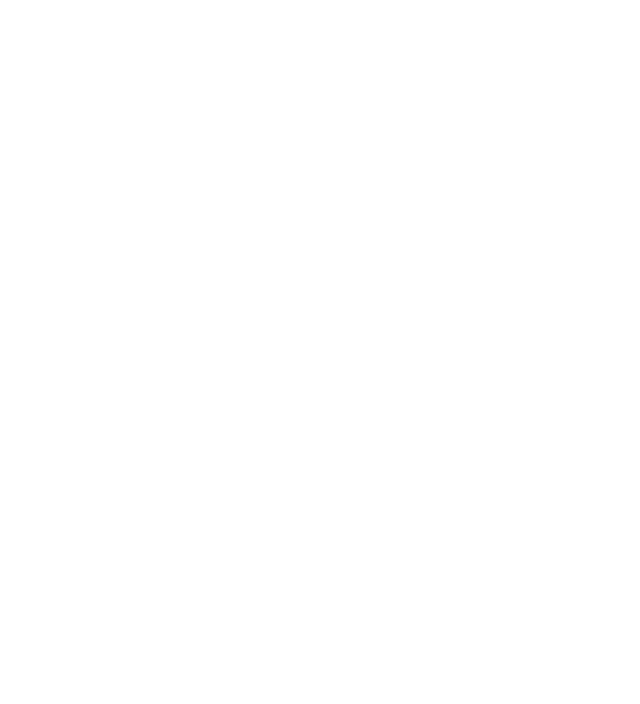
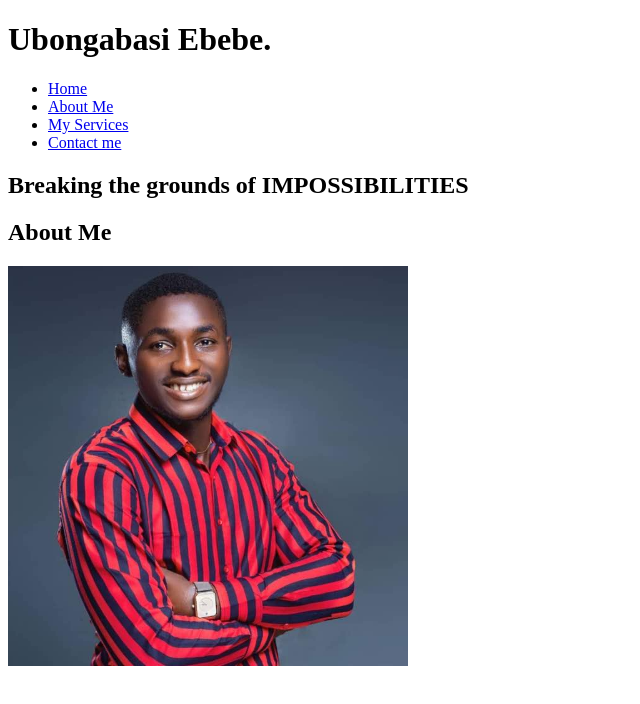
Before and after one commit to AdinoFX/PLP-Web_Technologies, a plain HTML site: page index.html in a window 1280 px wide. Shown: the whole page, without its empty margins (0-640 px from the left). Drawn offline with Linux system fonts and the light colour scheme.

Commit message:
I added an image folder

```diff
--- a/index.html
+++ b/index.html
@@ -1,11 +1,34 @@
 <!DOCTYPE html>
 <html lang="en">
+
 <head>
     <meta charset="UTF-8">
     <meta name="viewport" content="width=device-width, initial-scale=1.0">
-    <title>Document</title>
+    <meta name="author" content="Ubongabasi Ebebe - PLP">
+    <meta name="description" content="This is my first webpage in PLP">
+
+    <title>Homepage | Ubongabasi</title>
 </head>
+
 <body>
+
+    <header>
+        <h1>Ubongabasi Ebebe.</h1>
+        <nav>
+            <ul>
+                <li><a href="#">Home</a></li>
+                <li><a href="#">About Me</a></li>
+                <li><a href="#">My Services</a></li>
+                <li><a href="#">Contact me</a></li>
+            </ul>
+            <h1>Breaking the grounds of IMPOSSIBILITIES</h1>
+        </nav>
+    </header>
+
+    <section>
+        <h2>About Me</h2>
+        <img src="./images/me.JPG" alt="A picture of Ubongabasi Ebebe" width="400px" height="400px">
+    </section>
 
 </body>
 </html>
```
Also changed, not shown: images/me.JPG (added).
